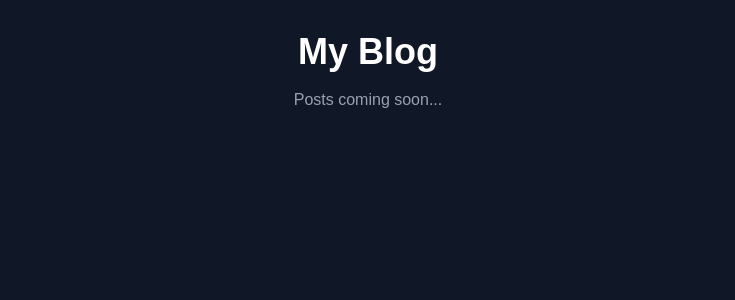
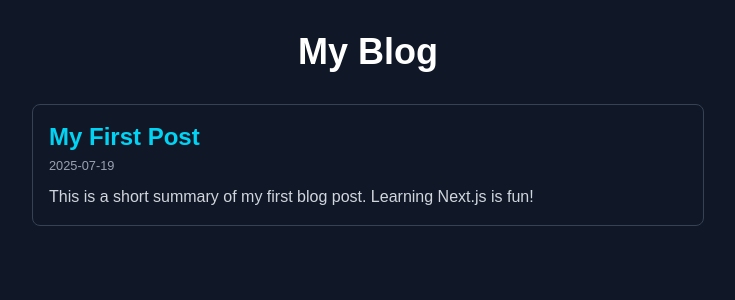
Before and after one commit to Dark1ness1/my-website, a Next.js app: page /blog in a window 1280 px wide. Shown: the top 300 px of the page, without its empty margins (272-1007 px from the left). Built offline with nearby package versions, Linux system fonts and the light colour scheme.

Commit message:
feat: edit homepage description

```diff
--- /dev/null
+++ b/posts/my-first-post.md
@@ -0,0 +1,11 @@
+---
+title: "My First Post"
+date: "2025-07-19"
+excerpt: "This is a short summary of my first blog post. Learning Next.js is fun!"
+---
+
+This is the main content of my blog post. I can write **bold text**, _italic text_, and even include code snippets.
+
+`console.log("Hello, World!");`
+
+Markdown makes writing easy and structured.
--- /dev/null
+++ b/src/app/blog/[slug]/page.tsx
@@ -0,0 +1,33 @@
+// src/app/blog/[slug]/page.tsx
+
+import { getPostData, getSortedPostsData } from '@/lib/posts';
+import { notFound } from 'next/navigation';
+
+// This function tells Next.js which slugs (IDs) to pre-render at build time
+export function generateStaticParams() {
+  const posts = getSortedPostsData();
+  return posts.map((post) => ({
+    slug: post.id,
+  }));
+}
+
+export default async function Post({ params }: { params: { slug: string } }) {
+  const postData = await getPostData(params.slug);
+
+  if (!postData) {
+    notFound();
+  }
+
+  return (
+    <article className="min-h-screen bg-gray-900 p-8 text-white">
+      <div className="mx-auto max-w-2xl">
+        <h1 className="mb-4 text-4xl font-extrabold text-cyan-400">{postData.title}</h1>
+        <div className="mb-8 text-gray-400">{postData.date}</div>
+        <div
+          className="prose prose-invert max-w-none"
+          dangerouslySetInnerHTML={{ __html: postData.contentHtml }}
+        />
+      </div>
+    </article>
+  );
+}
--- a/src/app/blog/page.tsx
+++ b/src/app/blog/page.tsx
@@ -1,12 +1,27 @@
 // src/app/blog/page.tsx
 
+import Link from 'next/link';
+import { getSortedPostsData } from '@/lib/posts';
+
 export default function BlogPage() {
+  const allPosts = getSortedPostsData();
+
   return (
     <div className="min-h-screen bg-gray-900 p-8 text-white">
-      <h1 className="text-center text-4xl font-bold">My Blog</h1>
-      <p className="mt-4 text-center text-gray-400">
-        Posts coming soon...
-      </p>
+      <h1 className="mb-8 text-center text-4xl font-bold">My Blog</h1>
+      <section className="mx-auto max-w-2xl">
+        <ul>
+          {allPosts.map(({ id, date, title, excerpt }) => (
+            <li key={id} className="mb-6 rounded-lg border border-gray-700 p-4 transition-colors hover:bg-gray-800">
+              <Link href={`/blog/${id}`} className="block">
+                <h2 className="text-2xl font-semibold text-cyan-400">{title}</h2>
+                <small className="text-gray-400">{date}</small>
+                <p className="mt-2 text-gray-300">{excerpt}</p>
+              </Link>
+            </li>
+          ))}
+        </ul>
+      </section>
     </div>
   );
 }
--- a/src/app/page.tsx
+++ b/src/app/page.tsx
@@ -8,7 +8,7 @@
           Muhammad Talha Nasir
         </h1>
         <p className="mt-4 text-lg text-gray-300 md:text-2xl">
-          I build modern web applications.
+          AI Engineer
         </p>
       </div>
     </main>
--- /dev/null
+++ b/src/lib/posts.ts
@@ -0,0 +1,60 @@
+// src/lib/posts.ts
+
+import fs from 'fs';
+import path from 'path';
+import matter from 'gray-matter';
+import { remark } from 'remark';
+import html from 'remark-html';
+
+const postsDirectory = path.join(process.cwd(), 'posts');
+
+export function getSortedPostsData() {
+  // Get file names under /posts
+  const fileNames = fs.readdirSync(postsDirectory);
+  const allPostsData = fileNames.map((fileName) => {
+    // Remove ".md" from file name to get id
+    const id = fileName.replace(/\.md$/, '');
+
+    // Read markdown file as string
+    const fullPath = path.join(postsDirectory, fileName);
+    const fileContents = fs.readFileSync(fullPath, 'utf8');
+
+    // Use gray-matter to parse the post metadata section
+    const matterResult = matter(fileContents);
+
+    // Combine the data with the id
+    return {
+      id,
+      ...(matterResult.data as { title: string; date: string; excerpt: string }),
+    };
+  });
+  // Sort posts by date
+  return allPostsData.sort((a, b) => {
+    if (a.date < b.date) {
+      return 1;
+    } else {
+      return -1;
+    }
+  });
+}
+
+export async function getPostData(id: string) {
+  const fullPath = path.join(postsDirectory, `${id}.md`);
+  const fileContents = fs.readFileSync(fullPath, 'utf8');
+
+  // Use gray-matter to parse the post metadata section
+  const matterResult = matter(fileContents);
+
+  // Use remark to convert markdown into HTML string
+  const processedContent = await remark()
+    .use(html)
+    .process(matterResult.content);
+  const contentHtml = processedContent.toString();
+
+  // Combine the data with the id and contentHtml
+  return {
+    id,
+    contentHtml,
+    ...(matterResult.data as { title: string; date: string }),
+  };
+}
```
Also changed, not shown: package.json (+8 -5 lines), 1 other file (tests, documents, lock files or other folders).
